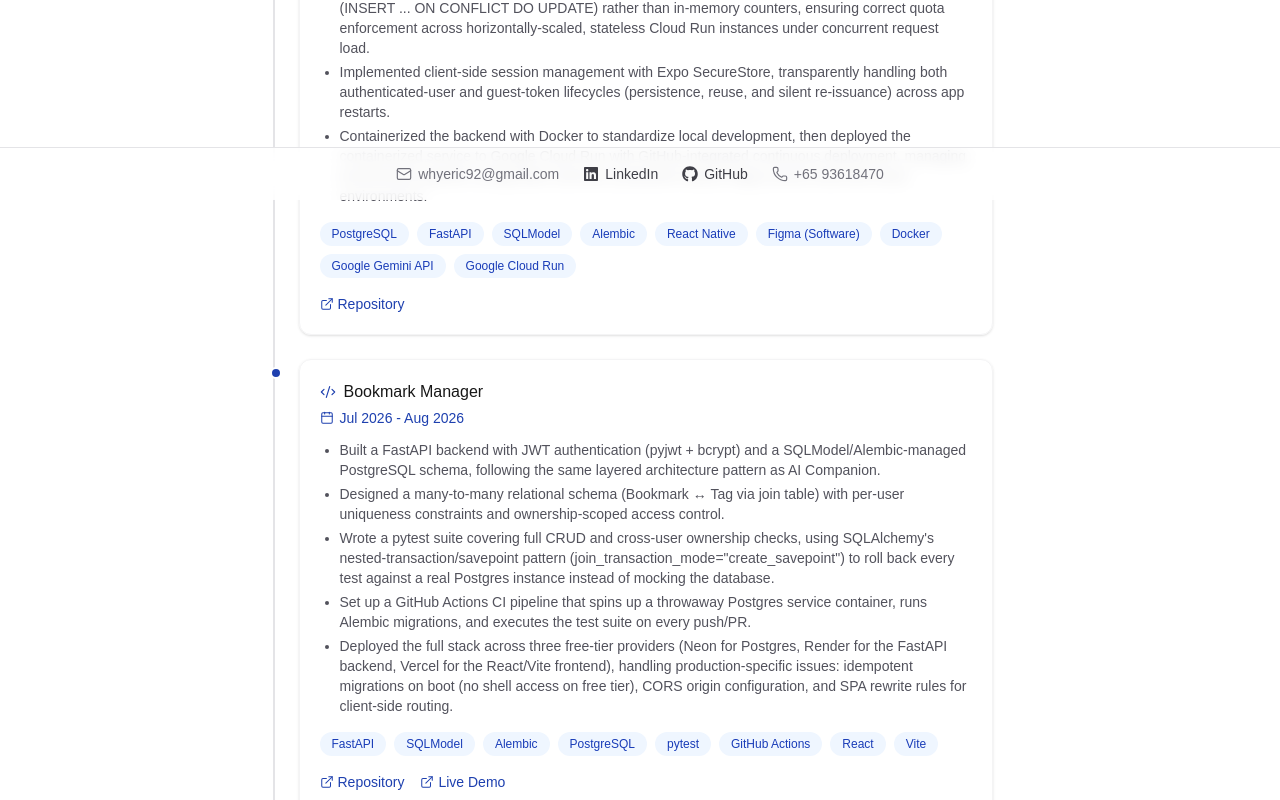
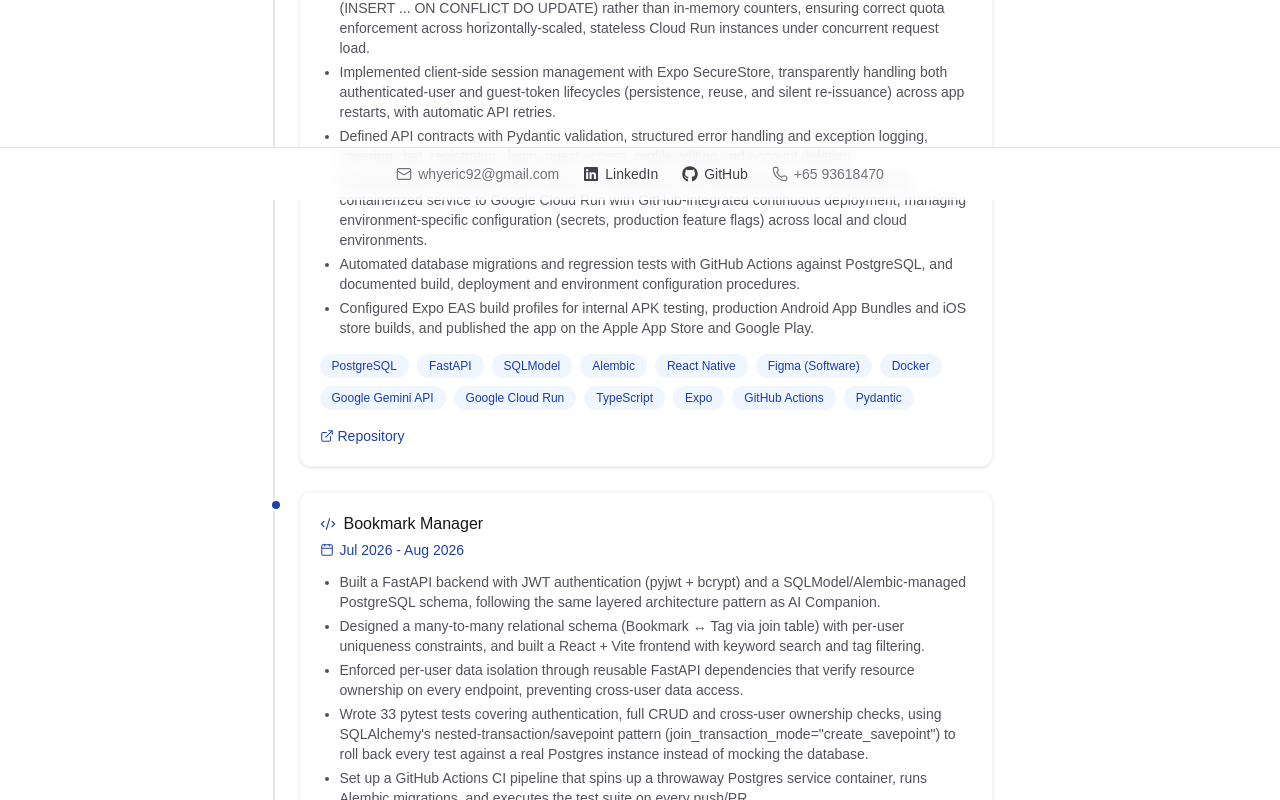
Before and after one commit to whyeric92-eng/my-website, a Next.js app: page /projects in a window 1280 px wide. Shown: the part 600-1400 px from the top of the page. Built offline with nearby package versions, Linux system fonts and the light colour scheme.

Commit message:
feat: add CI/CD, app release and testing details to projects

```diff
--- a/data/projects.ts
+++ b/data/projects.ts
@@ -20,10 +20,13 @@
             "Built a /chat/completions endpoint integrating Google's Gemini API via the Agent Development Kit (ADK), using a stateless LlmAgent + async Runner to generate persona-constrained AI responses while normalizing and injecting multi-turn conversation history into each prompt.",
             "Constrained AI persona behavior via prompt engineering and a stateless agent-session design, isolating conversation state per request while injecting historical context into the LLM prompt.",
             "Designed and implemented a distributed rate-limiting system using atomic PostgreSQL upserts (INSERT ... ON CONFLICT DO UPDATE) rather than in-memory counters, ensuring correct quota enforcement across horizontally-scaled, stateless Cloud Run instances under concurrent request load.",
-            "Implemented client-side session management with Expo SecureStore, transparently handling both authenticated-user and guest-token lifecycles (persistence, reuse, and silent re-issuance) across app restarts.",
+            "Implemented client-side session management with Expo SecureStore, transparently handling both authenticated-user and guest-token lifecycles (persistence, reuse, and silent re-issuance) across app restarts, with automatic API retries.",
+            "Defined API contracts with Pydantic validation, structured error handling and exception logging, covering chat, registration, login, guest access, profile editing and account deletion.",
             "Containerized the backend with Docker to standardize local development, then deployed the containerized service to Google Cloud Run with GitHub-integrated continuous deployment, managing environment-specific configuration (secrets, production feature flags) across local and cloud environments.",
+            "Automated database migrations and regression tests with GitHub Actions against PostgreSQL, and documented build, deployment and environment configuration procedures.",
+            "Configured Expo EAS build profiles for internal APK testing, production Android App Bundles and iOS store builds, and published the app on the Apple App Store and Google Play.",
         ],
-        skills: ["PostgreSQL", "FastAPI", "SQLModel", "Alembic", "React Native", "Figma (Software)", "Docker", "Google Gemini API", "Google Cloud Run"],
+        skills: ["PostgreSQL", "FastAPI", "SQLModel", "Alembic", "React Native", "Figma (Software)", "Docker", "Google Gemini API", "Google Cloud Run", "TypeScript", "Expo", "GitHub Actions", "Pydantic"],
     },
     {
         title: "Bookmark Manager",
@@ -32,8 +35,9 @@
         liveLink: "https://bookmark-api-omega.vercel.app",
         bullets: [
             "Built a FastAPI backend with JWT authentication (pyjwt + bcrypt) and a SQLModel/Alembic-managed PostgreSQL schema, following the same layered architecture pattern as AI Companion.",
-            "Designed a many-to-many relational schema (Bookmark ↔ Tag via join table) with per-user uniqueness constraints and ownership-scoped access control.",
-            "Wrote a pytest suite covering full CRUD and cross-user ownership checks, using SQLAlchemy's nested-transaction/savepoint pattern (join_transaction_mode=\"create_savepoint\") to roll back every test against a real Postgres instance instead of mocking the database.",
+            "Designed a many-to-many relational schema (Bookmark ↔ Tag via join table) with per-user uniqueness constraints, and built a React + Vite frontend with keyword search and tag filtering.",
+            "Enforced per-user data isolation through reusable FastAPI dependencies that verify resource ownership on every endpoint, preventing cross-user data access.",
+            "Wrote 33 pytest tests covering authentication, full CRUD and cross-user ownership checks, using SQLAlchemy's nested-transaction/savepoint pattern (join_transaction_mode=\"create_savepoint\") to roll back every test against a real Postgres instance instead of mocking the database.",
             "Set up a GitHub Actions CI pipeline that spins up a throwaway Postgres service container, runs Alembic migrations, and executes the test suite on every push/PR.",
             "Deployed the full stack across three free-tier providers (Neon for Postgres, Render for the FastAPI backend, Vercel for the React/Vite frontend), handling production-specific issues: idempotent migrations on boot (no shell access on free tier), CORS origin configuration, and SPA rewrite rules for client-side routing.",
         ],
```
